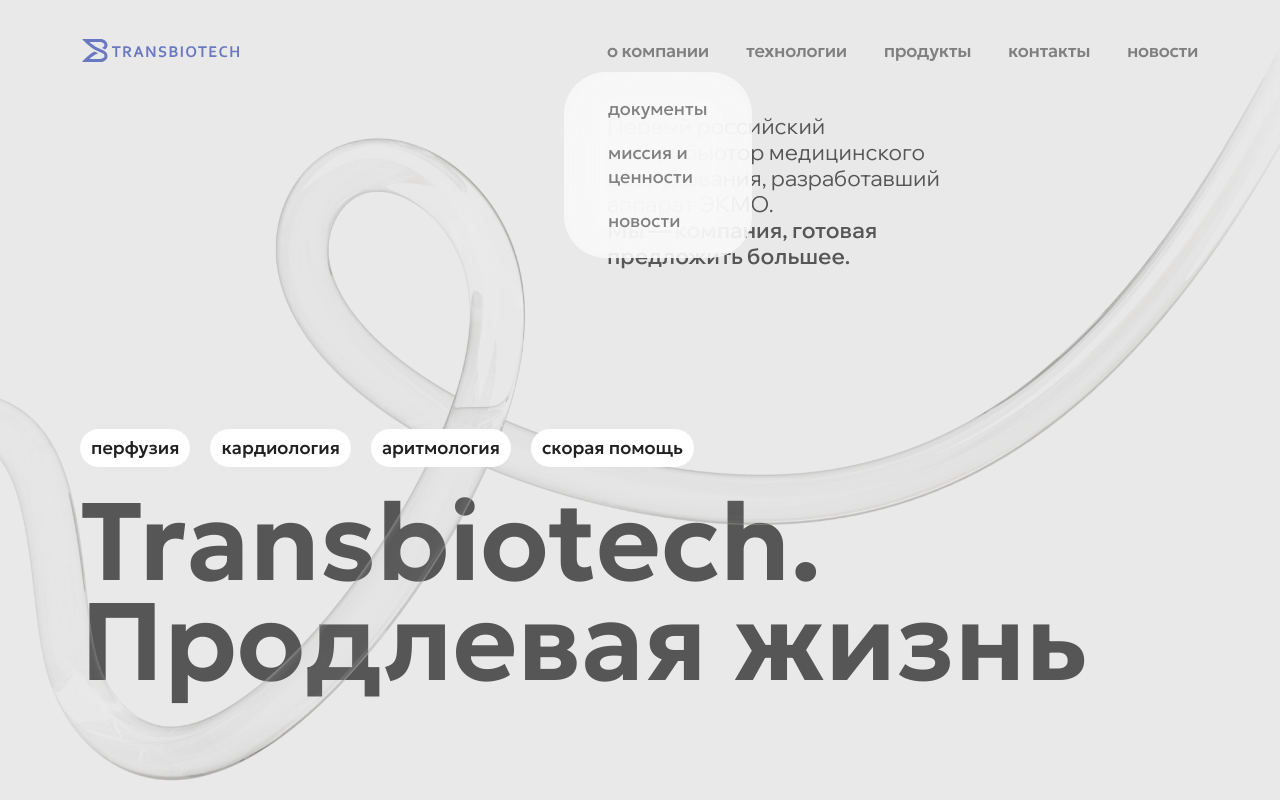
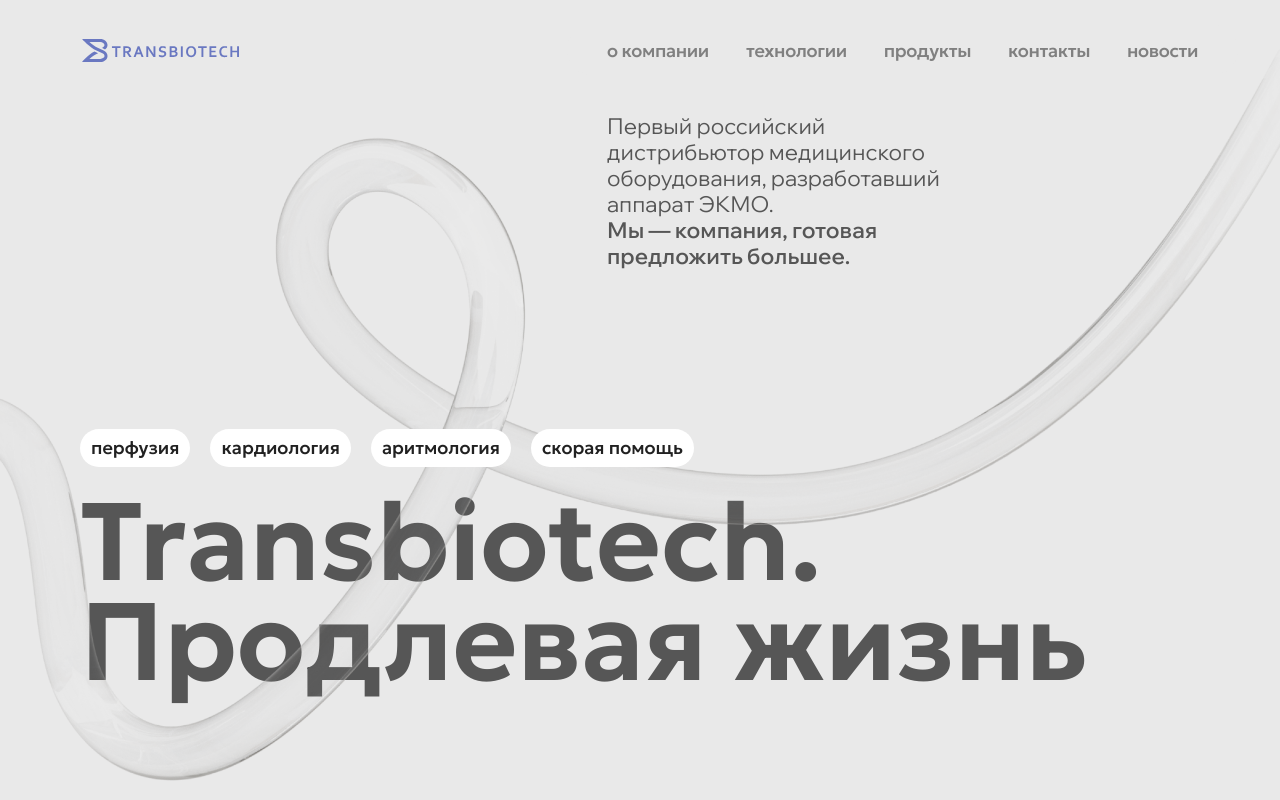
Before and after one commit to WhiteWat3r/Transbiotech, a React (Vite) app: page / in a window 1280 px wide. Shown: the top 800 px of the page. Built offline with nearby package versions, Linux system fonts and the light colour scheme.

Commit message:
привки по мелочи

```diff
--- a/src/components/HeaderMenuPopover.tsx
+++ b/src/components/HeaderMenuPopover.tsx
@@ -60,7 +60,7 @@ export const HeaderMenuPopover = ({ chapter }: { chapter: IMenuItem }) => {
         <div
           ref={popoverRef}
           className={`absolute z-50 rounded-[42px] bg-[#F8F8F8D9]  transition-opacity
-            duration-300 ease-in-out ${isOpen ? "opacity-100" : "pointer-events-none opacity-100"} `}
+            duration-300 ease-in-out ${isOpen ? "opacity-100" : "pointer-events-none opacity-0"} `}
           style={
             {
               // borderImageSource:
```
